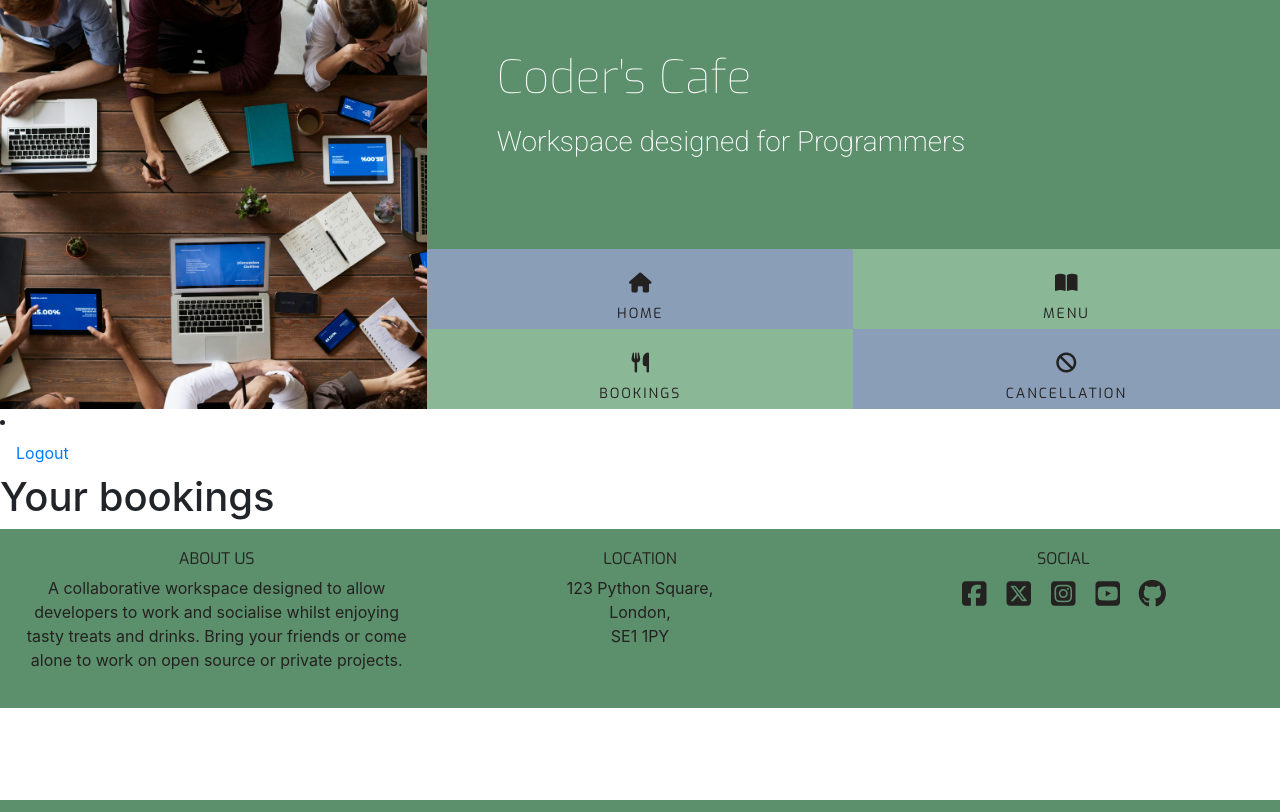
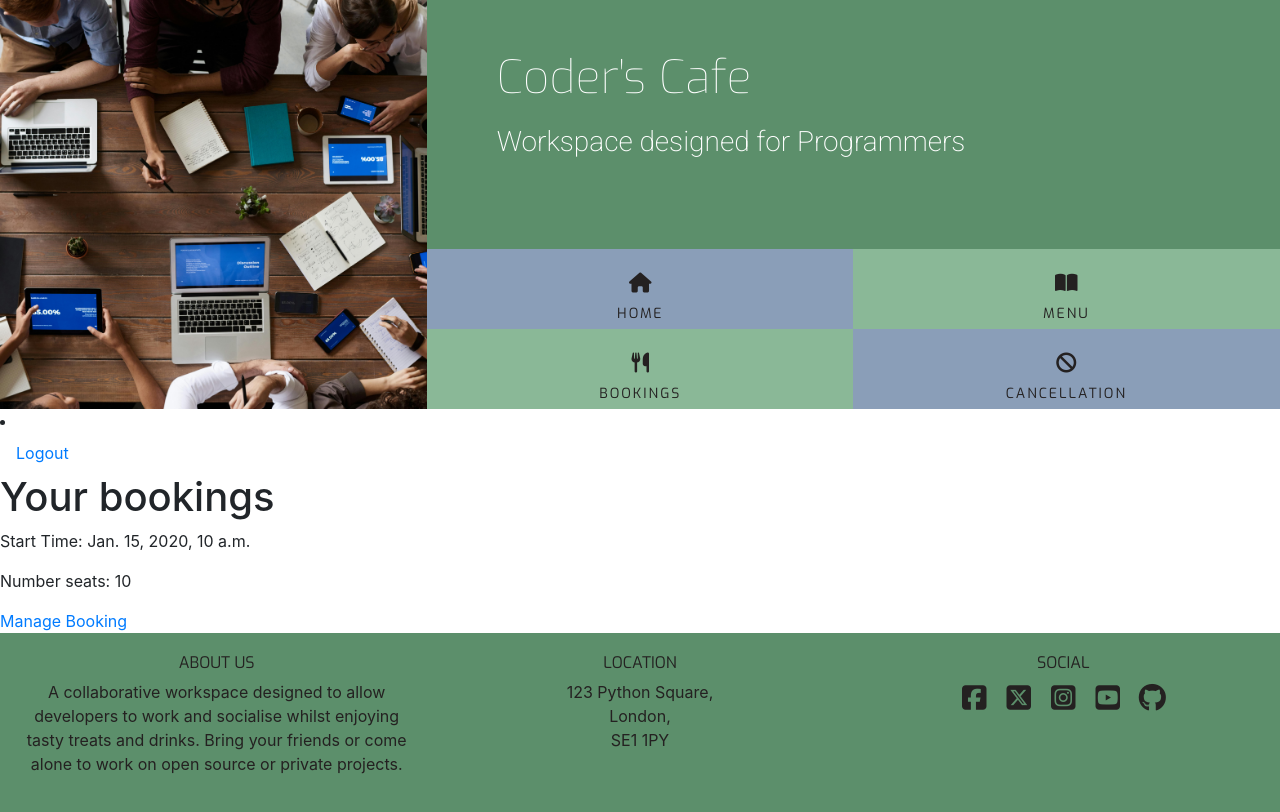
Before and after one commit to Nicolemann98/fullstack-clone, a Django app: page /bookings/ in a window 1280 px wide. Run offline with Django 4.2, Linux system fonts and the light colour scheme; a user stored in the database is signed in; tables that the repository leaves empty hold one stand-in row (values such as "Sample post"); some libraries are stand-ins or nearby versions.

Commit message:
Create edit booking screen

```diff
--- a/coders_cafe/templates/coders_cafe/bookings.html
+++ b/coders_cafe/templates/coders_cafe/bookings.html
@@ -17,7 +17,7 @@
     {% for booking in object_list %}
     <p>Start Time: {{booking.start_time}}</p>
     <p>Number seats: {{booking.num_seats}}</p>
-    <p>Click here to edit *TODO*</p>
+    <a href="{% url 'manage_booking' booking.id %}">Manage Booking</a>
     {% endfor %}
 
     {% else %}
--- a/coders_cafe/templates/coders_cafe/booking_detail.html
+++ b/coders_cafe/templates/coders_cafe/manage_booking.html
@@ -7,7 +7,7 @@
 <!-- booking_detail.html content starts here -->
 
 <section>
-    <h1>Booking</h1>
+    <h1>Manage Booking</h1>
     <h2>User: {{booking.user_id}}</h2>
     <p>Start Time: {{booking.start_time}}</p>
     <p>Number seats: {{booking.num_seats}}</p>
--- a/coders_cafe/urls.py
+++ b/coders_cafe/urls.py
@@ -1,9 +1,11 @@
 from . import views
 from django.urls import path
+from django.views.generic.base import TemplateView
 
 urlpatterns = [
+    path('', TemplateView.as_view(template_name='coders_cafe/index.html'), name='index'),
+    path('menu/', TemplateView.as_view(template_name='coders_cafe/menu.html'), name='menu'),
+    path('cancel/', TemplateView.as_view(template_name='coders_cafe/cancel.html'), name='cancel'),
     path('bookings/', views.BookingList.as_view(), name='bookings'),
-    path('', views.Index.as_view(), name='index'),
-    path('menu/', views.Menu.as_view(), name='menu'),
-    path('cancel/', views.Cancel.as_view(), name='cancel'),
+    path('manage-booking/<int:booking>', views.manage_booking, name='manage_booking')
 ]
--- a/coders_cafe/views.py
+++ b/coders_cafe/views.py
@@ -1,53 +1,33 @@
 from django.shortcuts import render, get_object_or_404
 from django.views import generic
 from .models import Booking
+# from .forms import BookingForm
 
 # Create your views here.
 class BookingList(generic.ListView):
-    queryset = Booking.objects.filter(user_id=2)
+    model = Booking
     template_name = "coders_cafe/bookings.html"
-    paginate_by = 6
+    context_object_name = 'all_bookings_by_user'
+
+    def get_queryset(self):
+        if (not self.request.user.is_authenticated):
+            return Booking.objects.none()
+
+        return Booking.objects.filter(user=self.request.user)
 
 
-class Index(generic.ListView):
-    queryset = Booking.objects.filter(user_id=2)
-    template_name = "coders_cafe/index.html"
-    paginate_by = 6
-
-
-class Cancel(generic.ListView):
-    queryset = Booking.objects.filter(user_id=2)
-    template_name = "coders_cafe/cancel.html"
-    paginate_by = 6
-
-
-class Menu(generic.ListView):
-    queryset = Booking.objects.filter(user_id=2)
-    template_name = "coders_cafe/menu.html"
-    paginate_by = 6
-
-
-def booking_detail(request, booking_id):
-    print("The booking id is" + booking_id)
-
-    """
-    Display an individual :model:`coders_cafe.Booking`.
-
-    **Context**
-
-    ``booking``
-        An instance of :model:`coders_cafe.Booking`.
-
-    **Template:**
-
-    :template:`coders_cafe/booking_detail.html`
-    """
-
-    queryset = Booking.objects.filter(id=booking_id)
-    booking = get_object_or_404(queryset)
+def manage_booking(request, booking):
+    try:
+        booking = Booking.objects.get(pk=booking)
+    except Booking.DoesNotExist:
+        booking = None
+    # booking_form = BookingForm()
 
     return render(
         request,
-        "coders_cafe/booking_detail.html",
-        {"booking": booking},
+        "coders_cafe/manage_booking.html",
+        {
+            "booking": booking,
+            # "booking_form": booking_form,
+        },
     )
--- a/my_project/settings.py
+++ b/my_project/settings.py
@@ -45,12 +45,17 @@ INSTALLED_APPS = [
     'allauth',
     'allauth.account',
     'allauth.socialaccount',
+    'crispy_forms',
+    'crispy_bootstrap5',
     'coders_cafe'
 ]
 
 SITE_ID = 1
 LOGIN_REDIRECT_URL = '/'
 LOGOUT_REDIRECT_URL = '/'
+
+CRISPY_ALLOWED_TEMPLATE_PACKS = "bootstrap5"
+CRISPY_TEMPLATE_PACK = "bootstrap5"
 
 MIDDLEWARE = [
     'django.middleware.security.SecurityMiddleware',
--- a/requirements.txt
+++ b/requirements.txt
@@ -1,9 +1,11 @@
 asgiref==3.8.1
 blinker==1.8.2
 click==8.1.7
+crispy-bootstrap5==0.7
 dj-database-url==0.5.0
 Django==4.2.13
 django-allauth==0.57.2
+django-crispy-forms==2.1
 Flask==3.0.3
 gunicorn==20.1.0
 itsdangerous==2.2.0
```
Also changed, not shown: coders_cafe/forms.py (added, +8 -0 lines).
